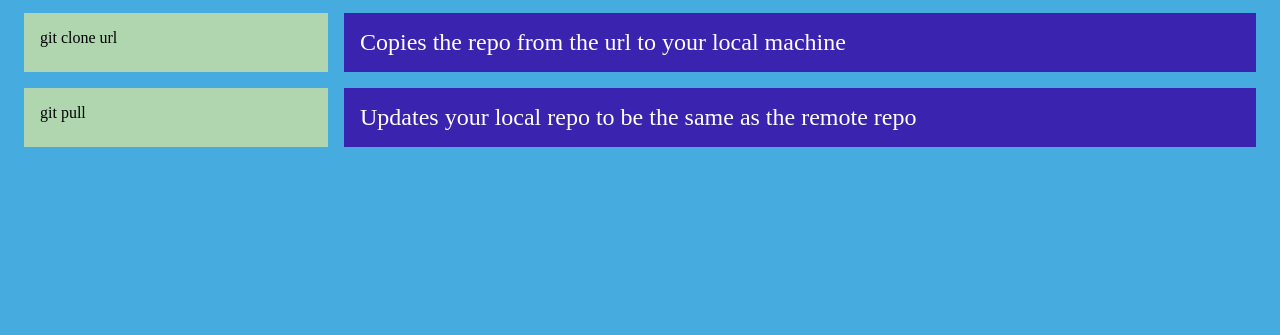
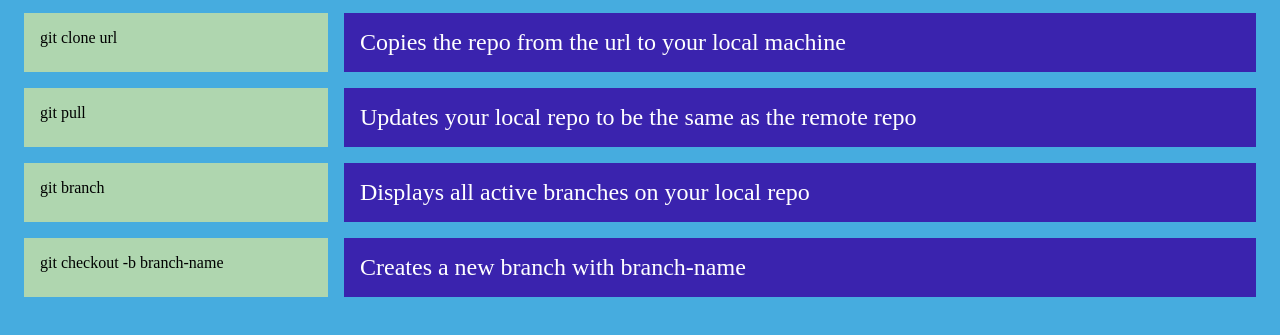
Before and after one commit to bushra-rauf/version-control, a plain HTML site: page index.html in a window 1280 px wide. Shown: the part 163-498 px from the top of the page. Drawn offline with Linux system fonts and the light colour scheme.

Commit message:
Added branch instructions

```diff
--- a/index.html
+++ b/index.html
@@ -20,6 +20,11 @@
         <div class="git-commands__command">git pull</div>
         <div class="git-commands__effect">Updates your local repo to be the same as the remote repo</div>
 
+        <div class="git-commands__command">git branch</div>
+        <div class="git-commands__effect">Displays all active branches on your local repo</div>
+
+        <div class="git-commands__command">git checkout -b branch-name</div>
+        <div class="git-commands__effect">Creates a new branch with branch-name</div>
     </main>
 </body>
 </html>
```
